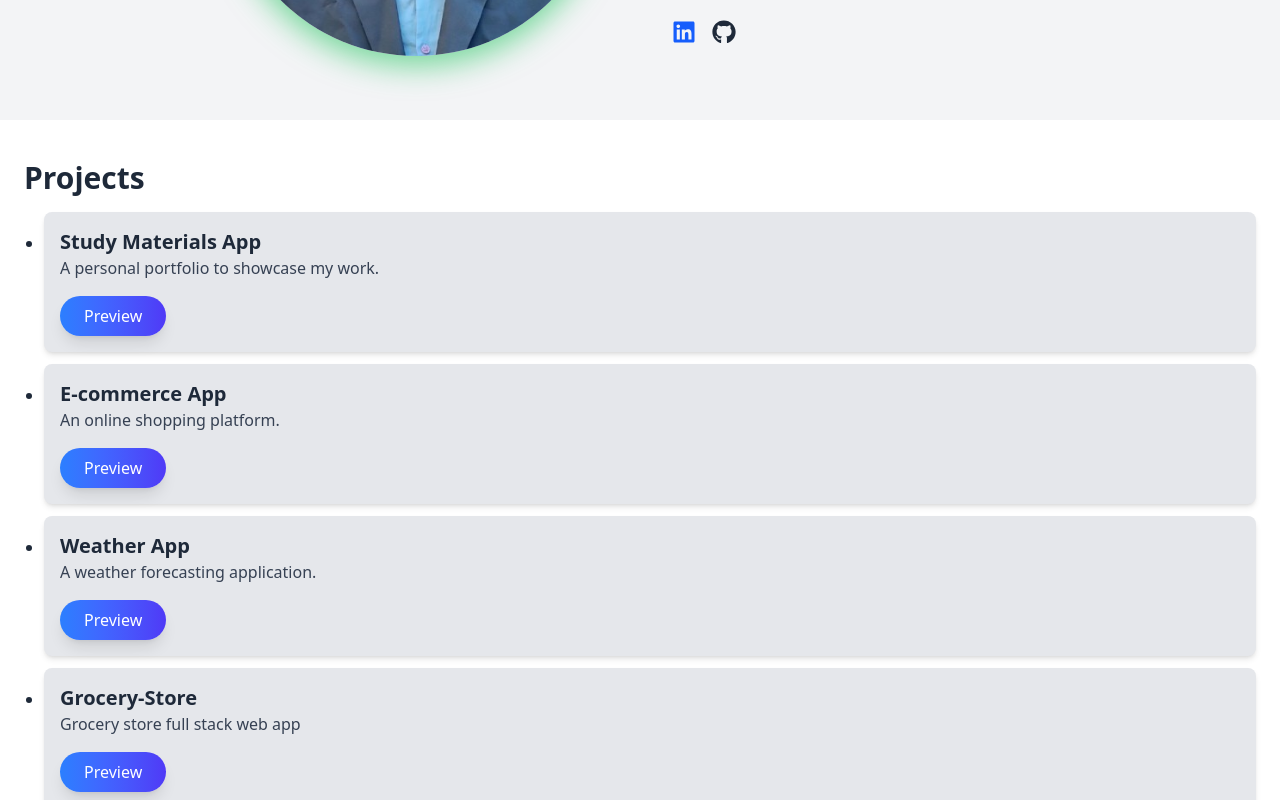
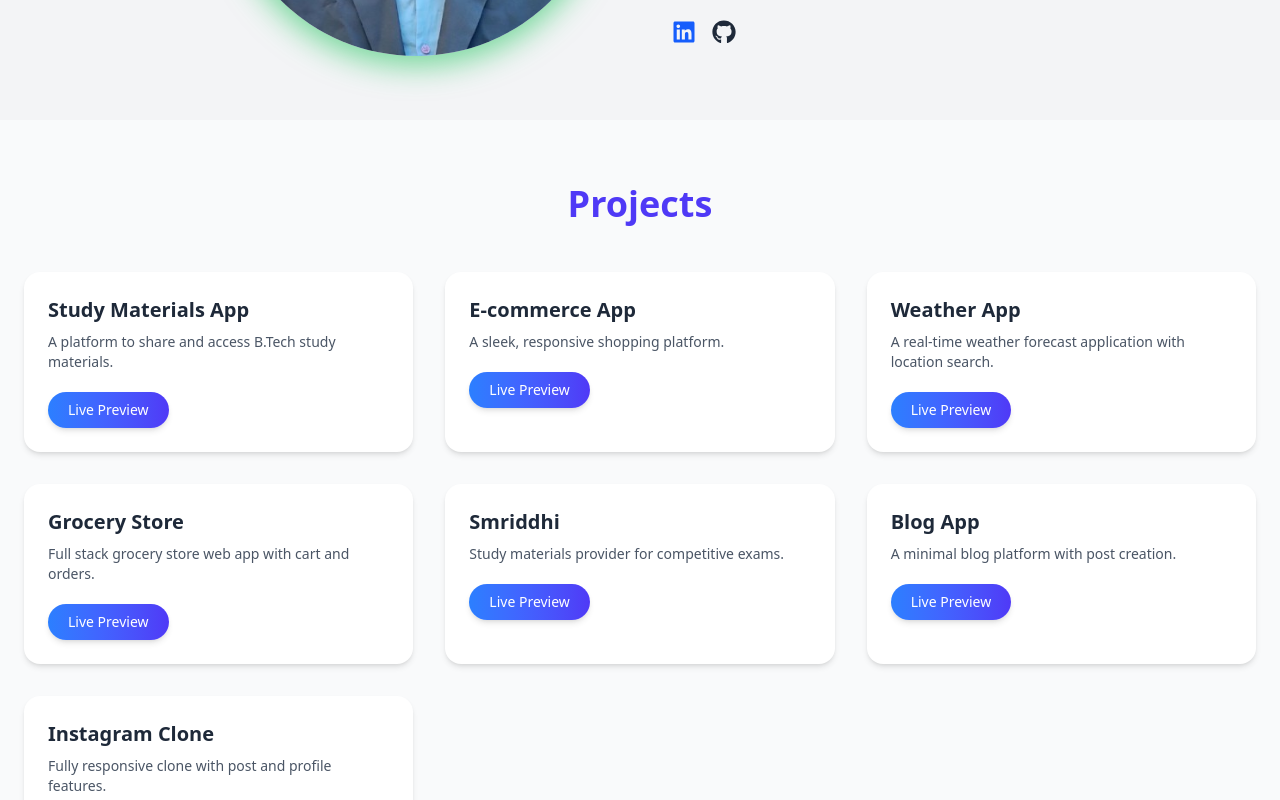
Before and after one commit to saurabh5286/Res-portfolio, a React (Vite) app: page / in a window 1280 px wide. Shown: the part 500-1300 px from the top of the page. Built offline with nearby package versions, Linux system fonts and the light colour scheme.

Commit message:
Update Projects.jsx

```diff
--- a/src/components/pages/Projects.jsx
+++ b/src/components/pages/Projects.jsx
@@ -1,76 +1,87 @@
-import React from 'react'
+import React from 'react';
 
-const Projects = () => {
-  return (
-    <div>
-      <section className="mt-10 px-6">
-  <h2 className="text-3xl font-bold mb-4">Projects</h2>
-  <ul className="list-disc pl-5 space-y-3">
-    {[
+const projects = [
   {
     id: 1,
     name: "Study Materials App",
-        description: "A personal portfolio to showcase my work.",
+    description: "A platform to share and access B.Tech study materials.",
     url: "https://b-tech-yaar.vercel.app/",
   },
   {
     id: 2,
     name: "E-commerce App",
-        description: "An online shopping platform.",
+    description: "A sleek, responsive shopping platform.",
     url: "https://forever-by-saurabh5286.vercel.app",
   },
   {
     id: 3,
     name: "Weather App",
-        description: "A weather forecasting application.",
+    description: "A real-time weather forecast application with location search.",
     url: "https://weather-app-seven-kappa-36.vercel.app",
   },
   {
     id: 4,
-        name: "Grocery-Store",
-        description: "Grocery store full stack web app",
+    name: "Grocery Store",
+    description: "Full stack grocery store web app with cart and orders.",
     url: "https://green-cart-by-saurabh5286.vercel.app/",
   },
   {
     id: 5,
     name: "Smriddhi",
-        description: "Study Materials provider",
+    description: "Study materials provider for competitive exams.",
     url: "https://smriddhi2-0.vercel.app/",
   },
   {
     id: 6,
-        name: "Blog-app",
-        description: "A simple blog posting app.",
+    name: "Blog App",
+    description: "A minimal blog platform with post creation.",
     url: "https://vt-project-pi.vercel.app",
   },
   {
     id: 7,
-        name: "Insta- Clone App",
-        description: "It is a fully responsive web app with functionality",
+    name: "Instagram Clone",
+    description: "Fully responsive clone with post and profile features.",
     url: "https://clone-zeta-ten.vercel.app/",
   },
-    ].map((project) => (
-      <li key={project.id} className="bg-gray-200 p-4 rounded-lg shadow-md">
-        <h3 className="text-xl font-semibold">{project.name}</h3>
-        <p className="text-gray-700">{project.description}</p>
+];
 
-        {/* Preview Link Button */}
+const Projects = () => {
+  return (
+    <section className="bg-gray-50 py-16 px-6">
+      <div className="max-w-7xl mx-auto">
+        <h2 className="text-4xl font-bold text-center text-indigo-600 mb-12">
+          Projects
+        </h2>
+
+        <div className="grid gap-8 sm:grid-cols-2 lg:grid-cols-3">
+          {projects.map((project, index) => (
+            <div
+              key={project.id}
+              className="bg-white rounded-2xl shadow-md hover:shadow-xl transition-shadow duration-300 p-6 transform hover:-translate-y-1 motion-reduce:transform-none motion-reduce:transition-none"
+            >
+              <div className="space-y-2">
+                <h3 className="text-xl font-semibold text-gray-800">
+                  {project.name}
+                </h3>
+                <p className="text-gray-600 text-sm">
+                  {project.description}
+                </p>
+              </div>
+
               <a
                 href={project.url}
                 target="_blank"
                 rel="noopener noreferrer"
-          className="mt-4 inline-block px-6 py-2 bg-gradient-to-r from-blue-500 to-indigo-600 text-white font-medium rounded-full shadow-lg hover:from-blue-600 hover:to-indigo-700 transform hover:scale-105 transition duration-300 ease-in-out"
+                className="inline-block mt-5 bg-gradient-to-r from-blue-500 to-indigo-600 hover:from-blue-600 hover:to-indigo-700 text-white font-medium py-2 px-5 rounded-full text-sm shadow-md transform hover:scale-105 transition-all duration-300 ease-in-out"
               >
-          Preview
+                Live Preview
               </a>
-      </li>
+            </div>
           ))}
-  </ul>
+        </div>
+      </div>
     </section>
+  );
+};
 
-
-    </div>
-  )
-}
-
-export default Projects
+export default Projects;
```
Lines whose indentation alone changed are shown as unchanged.
